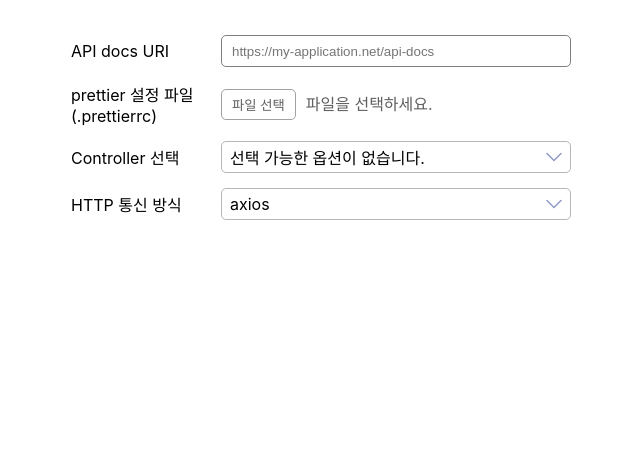
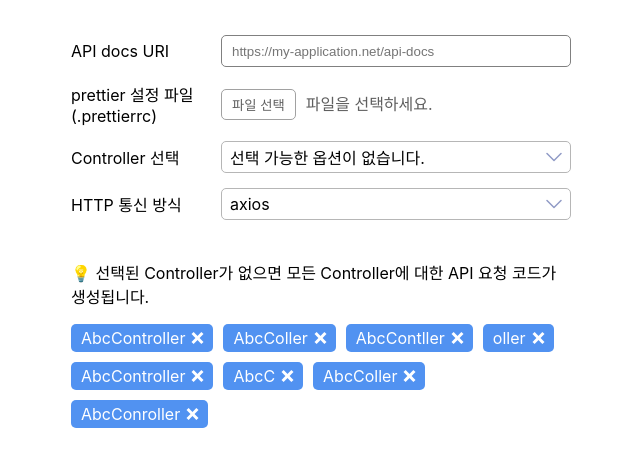
Before and after one commit to hyeonQyu/ts-apigen, a Next.js app in the folder ui/: page / in a window 1280 px wide. Shown: the top 466 px of the page, without its empty margins (319-959 px from the left). Built offline with nearby package versions, Linux system fonts and the light colour scheme.

Commit message:
feat: 선택된 Controller Label 작업중

```diff
--- a/ui/src/components/common/label/label.tsx
+++ b/ui/src/components/common/label/label.tsx
@@ -3,16 +3,17 @@ export interface LabelProps {
     onClickDelete?: () => void;
     backgroundColor?: string;
     fontColor?: string;
+    className?: string;
 }
 
 function Label(props: LabelProps) {
-    const { children, onClickDelete, backgroundColor = '#5192f1', fontColor = '#fff' } = props;
+    const { children, onClickDelete, backgroundColor = '#5192f1', fontColor = '#fff', className } = props;
 
     return (
         <>
-            <label>
+            <label className={className}>
                 <span>{children}</span>
-                {onClickDelete && <button className={'close'} onClick={onClickDelete} />}
+                {onClickDelete && <button className={'delete'} onClick={onClickDelete} />}
             </label>
 
             <style jsx>{`
@@ -26,7 +27,7 @@ function Label(props: LabelProps) {
                     align-items: center;
                 }
 
-                .close {
+                .delete {
                     background: none;
                     border: none;
                     margin-left: 4px;
@@ -35,8 +36,8 @@ function Label(props: LabelProps) {
                     height: 14px;
                     cursor: pointer;
                 }
-                .close:before,
-                .close:after {
+                .delete:before,
+                .delete:after {
                     position: absolute;
                     content: '';
                     height: 100%;
@@ -44,10 +45,10 @@ function Label(props: LabelProps) {
                     background: ${fontColor};
                     top: 0;
                 }
-                .close:before {
+                .delete:before {
                     transform: rotate(45deg);
                 }
-                .close:after {
+                .delete:after {
                     transform: rotate(-45deg);
                 }
             `}</style>
--- /dev/null
+++ b/ui/src/components/home/components/controller-label-container/components/ControllerLabel.tsx
@@ -0,0 +1,22 @@
+import Label from '@components/common/label/label';
+import { ControllerLabelContainerProps } from '@components/home/components/controller-label-container/controllerLabelContainer';
+
+export interface ControllerLabelProps extends Pick<ControllerLabelContainerProps, 'setControllers'> {
+    name: string;
+}
+
+function ControllerLabel(props: ControllerLabelProps) {
+    const { name } = props;
+
+    return (
+        <>
+            <div className={'label'}>
+                <Label>{name}</Label>
+            </div>
+
+            <style jsx>{``}</style>
+        </>
+    );
+}
+
+export default ControllerLabel;
--- /dev/null
+++ b/ui/src/components/home/components/controller-label-container/controllerLabelContainer.tsx
@@ -0,0 +1,62 @@
+import { IUseHomeHandlers, IUseHomeValues } from '@components/home/useHome';
+import Label from '@components/common/label/label';
+import ControllerLabel from '@components/home/components/controller-label-container/components/ControllerLabel';
+
+export interface ControllerLabelContainerProps
+    extends Pick<IUseHomeValues, 'selectedControllerNames'>,
+        Pick<IUseHomeHandlers, 'setControllers'> {}
+
+function ControllerLabelContainer(props: ControllerLabelContainerProps) {
+    const { selectedControllerNames, setControllers } = props;
+
+    return (
+        <>
+            {selectedControllerNames.length === 0 && (
+                <p>💡 선택된 Controller가 없으면 모든 Controller에 대한 API 요청 코드가 생성됩니다.</p>
+            )}
+            <div className={'container'}>
+                {selectedControllerNames.map((name) => (
+                    <ControllerLabel name={name} setControllers={setControllers} />
+                ))}
+                <Label onClickDelete={() => {}} className={'label'}>
+                    AbcController
+                </Label>
+                <Label onClickDelete={() => {}} className={'label'}>
+                    AbcColler
+                </Label>
+                <Label onClickDelete={() => {}} className={'label'}>
+                    AbcContller
+                </Label>
+                <Label onClickDelete={() => {}} className={'label'}>
+                    oller
+                </Label>
+                <Label onClickDelete={() => {}} className={'label'}>
+                    AbcController
+                </Label>
+                <Label onClickDelete={() => {}} className={'label'}>
+                    AbcC
+                </Label>
+                <Label onClickDelete={() => {}} className={'label'}>
+                    AbcColler
+                </Label>
+                <Label onClickDelete={() => {}} className={'label'}>
+                    AbcConroller
+                </Label>
+            </div>
+
+            <style jsx global>{`
+                .container {
+                    display: flex;
+                    flex-wrap: wrap;
+                }
+
+                .label {
+                    margin-right: 10px;
+                    margin-bottom: 10px;
+                }
+            `}</style>
+        </>
+    );
+}
+
+export default ControllerLabelContainer;
--- a/ui/src/components/home/home.tsx
+++ b/ui/src/components/home/home.tsx
@@ -3,6 +3,7 @@ import PrettierConfigFileRow from '@components/home/components/form-rows/prettie
 import ControllerSelectRow from '@components/home/components/form-rows/controllerSelect/controllerSelectRow';
 import HttpApiSelectRow from '@components/home/components/form-rows/httpApiSelect/httpApiSelectRow';
 import useHome from '@components/home/useHome';
+import ControllerLabelContainer from '@components/home/components/controller-label-container/controllerLabelContainer';
 
 function Home() {
     const {
@@ -13,6 +14,7 @@ function Home() {
     return (
         <>
             <div className={'wrapper'}>
+                <div>
                     <form>
                         <ApiDocsUriRow uri={uri} setUri={setUri} setIsLoadController={setIsLoadController} />
                         <PrettierConfigFileRow prettierConfig={prettierConfig} setPrettierConfig={setPrettierConfig} />
@@ -23,6 +25,11 @@ function Home() {
                         />
                         <HttpApiSelectRow httpApiType={httpApiType} setHttpApiType={setHttpApiType} />
                     </form>
+
+                    <div className={'label-wrapper'}>
+                        <ControllerLabelContainer selectedControllerNames={selectedControllerNames} setControllers={setControllers} />
+                    </div>
+                </div>
             </div>
 
             <style jsx global>{`
@@ -32,7 +39,8 @@ function Home() {
                     padding: 20px;
                 }
 
-                form {
+                form,
+                .label-wrapper {
                     width: 500px;
                 }
                 form > * {
@@ -52,6 +60,10 @@ function Home() {
                 .row .value {
                     width: 70%;
                 }
+
+                .label-wrapper {
+                    margin-top: 40px;
+                }
             `}</style>
         </>
     );
```
Also changed, not shown: ui/src/components/home/components/controller-label-container/components/useControllerLabel.ts (added, +33 -0 lines), ui/src/components/home/useHome.tsx (+5 -5 lines). Lines whose indentation alone changed are shown as unchanged.
